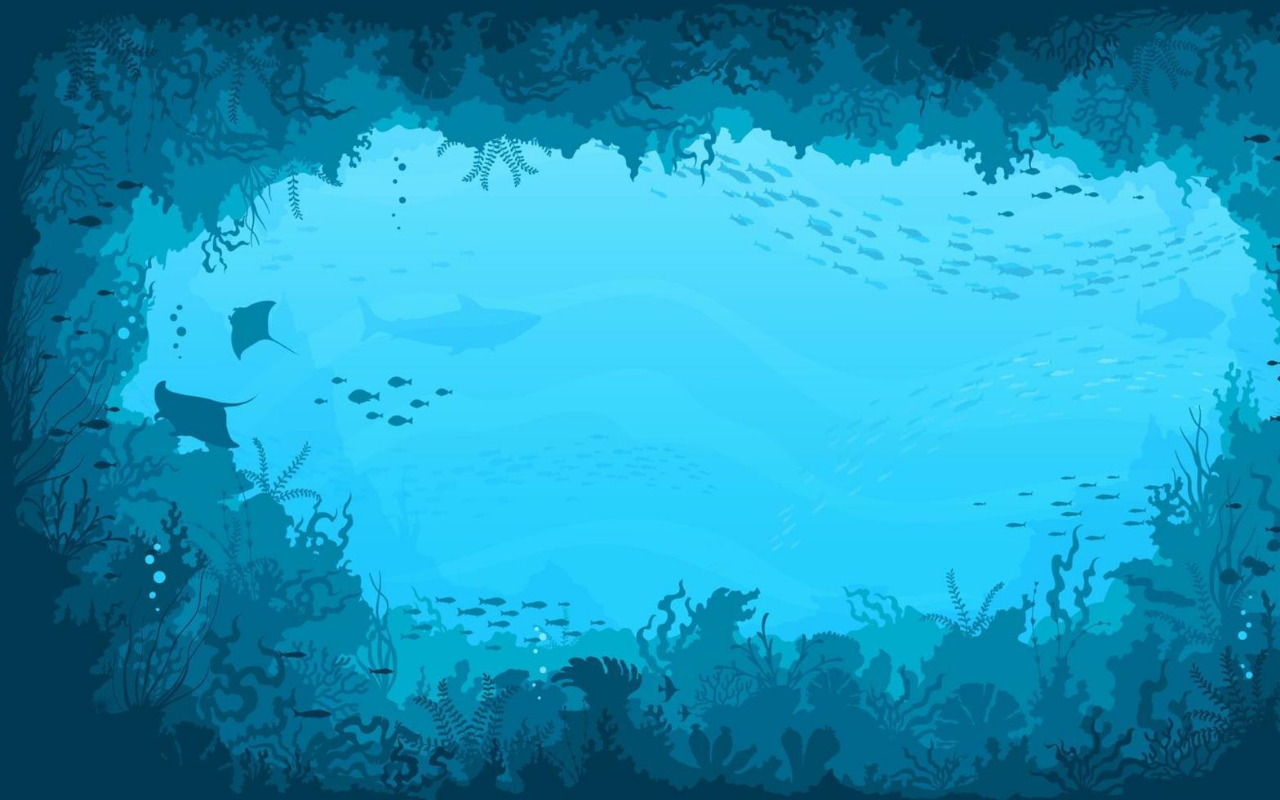
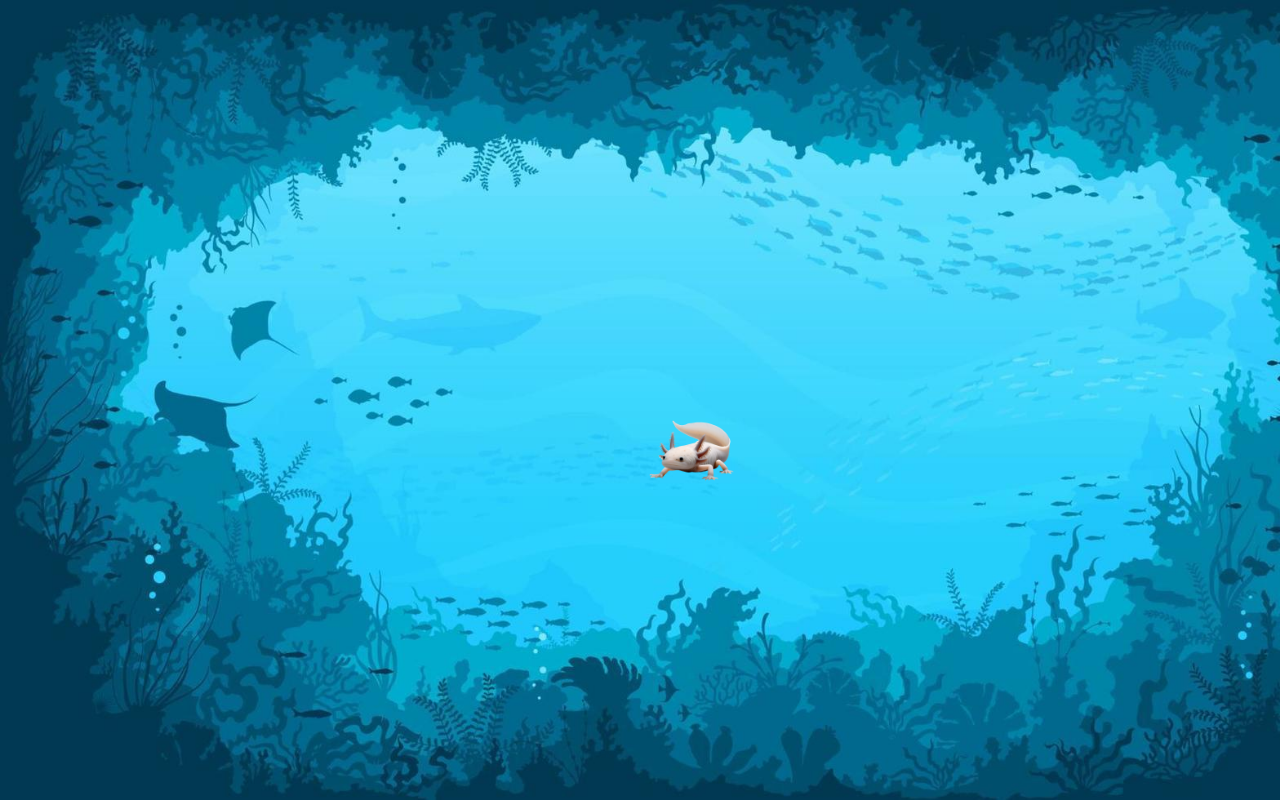
Before and after one commit to Sparalaux/Axo-Rush, a plain HTML site: page index.html in a window 1280 px wide. Drawn offline with Linux system fonts and the light colour scheme.

Commit message:
placement du joueur au milieu

```diff
--- a/assets/css/style.css
+++ b/assets/css/style.css
@@ -9,3 +9,15 @@ main{
     width: 100%;
     height: 100vh;
 }
+
+.joueur{
+    width: 100px;
+    height: 100px;
+    position: absolute;
+    top: 50%;
+    left: 50%;
+}
+
+.joueur img{
+    width: 100%;
+}
--- a/index.html
+++ b/index.html
@@ -8,7 +8,10 @@
 </head>
 <body>
     <main>
-
+        <div class="joueur">
+            <img src="./assets/images/joueur.png" alt="axolotl">
+        </div>
     </main>
 </body>
+<script src="./assets/js/script.js"></script>
 </html>
```
